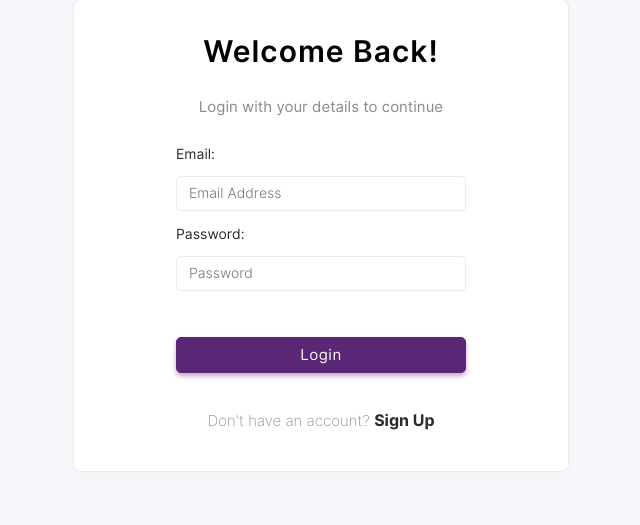
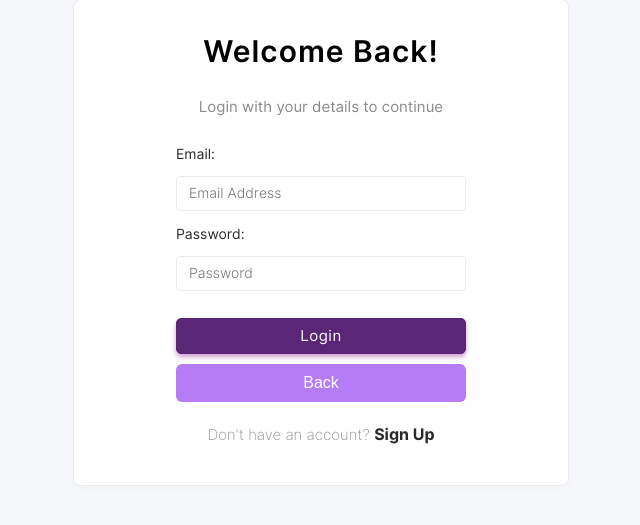
Before and after one commit to b1llchavez/SafeSpacePH, a PHP site: page /login.php in a window 1280 px wide. Shown: the part 91-616 px from the top of the page, without its empty margins (319-959 px from the left). Run offline with PHP 8.4, Linux system fonts and the light colour scheme.

Commit message:
Add files via upload

```diff
--- a/login.php
+++ b/login.php
@@ -43,24 +43,19 @@
         $email=$_POST['useremail'];
         $password=$_POST['userpassword'];
 
-        $error='<label for="promter" class="form-label"></label>';
+        $error = ''; // Only set error if needed
 
         $result= $database->query("select * from webuser where email='$email'");
         if($result->num_rows==1){
             $utype=$result->fetch_assoc()['usertype'];
-            if ($utype=='p'){
-                $checker = $database->query("select * from patient where pemail='$email' and ppassword='$password'");
-                if ($checker->num_rows==1){
-
-
-                    //   Patient dashbord
-                    $_SESSION['user']=$email;
-                    $_SESSION['usertype']='p';
-
-                    header('location: patient/index.php');
-
-                }else{
-                    $error='<label for="promter" class="form-label" style="color:rgb(255, 62, 62);text-align:center;">Wrong credentials: Invalid email or password</label>';
+            if ($utype == 'c') {
+                $checker = $database->query("SELECT * FROM client WHERE cemail='$email' AND cpassword='$password'");
+                if ($checker->num_rows == 1) {
+                    $_SESSION['user'] = $email;
+                    $_SESSION['usertype'] = 'c';
+                    header('location: client/index.php');
+                } else {
+                    $error = '<label for="promter" class="form-label">Wrong credentials: Invalid email or password</label>';
                 }
 
             }elseif($utype=='a'){
@@ -75,38 +70,27 @@
                     header('location: admin/index.php');
 
                 }else{
-                    $error='<label for="promter" class="form-label" style="color:rgb(255, 62, 62);text-align:center;">Wrong credentials: Invalid email or password</label>';
+                    $error='<label for="promter" class="form-label">Wrong credentials: Invalid email or password</label>';
                 }
 
 
-            }elseif($utype=='d'){
-                $checker = $database->query("select * from doctor where docemail='$email' and docpassword='$password'");
-                if ($checker->num_rows==1){
-
-
-                    //   doctor dashbord
-                    $_SESSION['user']=$email;
-                    $_SESSION['usertype']='d';
-                    header('location: doctor/index.php');
-
-                }else{
-                    $error='<label for="promter" class="form-label" style="color:rgb(255, 62, 62);text-align:center;">Wrong credentials: Invalid email or password</label>';
+            } elseif ($utype == 'l') {
+                $checker = $database->query("SELECT * FROM lawyer WHERE lawyeremail='$email' AND lawyerpassword='$password'");
+                if ($checker->num_rows == 1) {
+                    $_SESSION['user'] = $email;
+                    $_SESSION['usertype'] = 'l';
+                    header('location: lawyer/index.php');
+                } else {
+                    $error = '<label for="promter" class="form-label">Wrong credentials: Invalid email or password</label>';
                 }
-
             }
 
         }else{
-            $error='<label for="promter" class="form-label" style="color:rgb(255, 62, 62);text-align:center;">We cant found any acount for this email.</label>';
+            $error='<label for="promter" class="form-label">We cannot found any account for this email.</label>';
         }
 
-
-
-
-
-
-
-    }else{
-        $error='<label for="promter" class="form-label">&nbsp;</label>';
+    } else {
+        $error = ''; // No error by default
     }
 
     ?>
@@ -155,13 +139,24 @@
 
             <tr>
                 <td><br>
-                <?php echo $error ?>
+                <?php if (!empty($error)): ?>
+                <div class="error-message">
+                    <?php echo $error ?>
+                </div>
+                <?php endif; ?>
                 </td>
             </tr>
 
             <tr>
                 <td>
                     <input type="submit" value="Login" class="login-btn btn-primary btn">
+                </td>
+            </tr>
+            <tr>
+                <td>
+                    <button type="button" onclick="window.location.href='index.html';" class="back-btn">
+                        Back
+                    </button>
                 </td>
             </tr>
         </div>
@@ -182,5 +177,49 @@
 
     </div>
 </center>
+<style>
+.login-btn {
+  width: 100%;
+}
+.back-btn {
+  display: inline-block;
+  background: #b57cf6;
+  color: #fff !important;
+  border: none;
+  border-radius: 6px;
+  padding: 10px 0;
+  font-size: 16px;
+  font-weight: 500;
+  text-decoration: none;
+  margin-top: -10px;
+  width: 100%;
+  transition: none;
+  cursor: pointer;
+}
+.error-message label {
+  display: block;
+  background: #ffeaea;
+  color: #b71c1c;
+  border: 1.5px solid #f5c2c7;
+  border-radius: 6px;
+  padding: 12px 14px;
+  margin: 0 auto 10px auto;
+  font-size: 16px;
+  text-align: center;
+  font-weight: 600;
+  max-width: 100%;
+  box-sizing: border-box;
+  letter-spacing: 0.02em;
+  box-shadow: 0 2px 8px rgba(183,28,28,0.07);
+  animation: shake 0.2s 1;
+}
+@keyframes shake {
+  0% { transform: translateX(0); }
+  25% { transform: translateX(-4px); }
+  50% { transform: translateX(4px); }
+  75% { transform: translateX(-4px); }
+  100% { transform: translateX(0); }
+}
+</style>
 </body>
 </html>
```
Also changed, not shown: create-account.php (+4 -4 lines).
